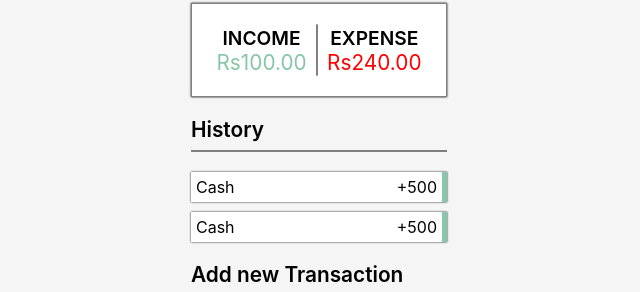
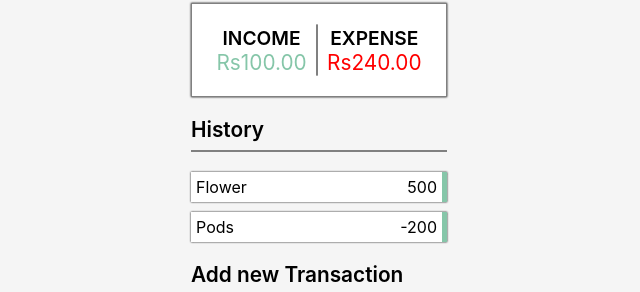
Before and after one commit to ks-vijai/Expense-Tracker, a React (Create React App) app: page / in a window 1280 px wide. Shown: the part 200-492 px from the top of the page, without its empty margins (321-961 px from the left). Built offline with nearby package versions, Linux system fonts and the light colour scheme.

Commit message:
feat: expense-tracker: add transaction component
To display every transaction transaction component is added

Signed-off-by: ks-vijai <vijaiks.19cse@kongu.edu>

```diff
--- /dev/null
+++ b/src/components/Transaction.js
@@ -0,0 +1,12 @@
+import React from "react";
+
+function Transaction({ transaction }) {
+  return (
+    <div className="transaction-list">
+      <div>{transaction.text}</div>
+      <div>{transaction.amount}</div>
+    </div>
+  );
+}
+
+export default Transaction;
--- a/src/components/TransactionList.js
+++ b/src/components/TransactionList.js
@@ -1,18 +1,17 @@
-import React from "react";
+import React, { useContext } from "react";
+import { GlobalContext } from "../context/GlobalContext";
+import Transaction from "../components/Transaction";
 
 function TransactionList() {
+  const { transactions } = useContext(GlobalContext);
+
   return (
     <div className="expenses-history">
       <div className="history-heading">History</div>
       <div className="history-seperator"></div>
-      <div className="transaction-list">
-        <div>Cash</div>
-        <div>+500</div>
-      </div>
-      <div className="transaction-list">
-        <div>Cash</div>
-        <div>+500</div>
-      </div>
+      {transactions.map((transaction) => (
+        <Transaction transaction={transaction} key={transaction.id} />
+      ))}
     </div>
   );
 }
```
